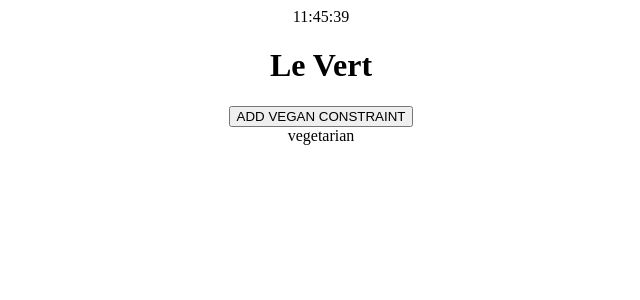
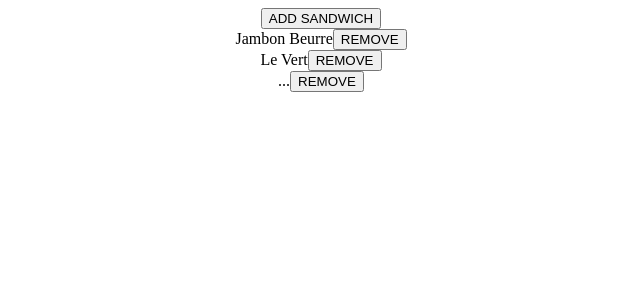
Before and after one commit to wishtack-training/wt-training-angular, an Angular app: page / in a window 1280 px wide. Shown: the top 300 px of the page, without its empty margins (319-959 px from the left). Built offline with nearby package versions, Linux system fonts and the light colour scheme.

Commit message:
Added `<wt-sandwich-gallery>` component.

```diff
--- a/src/app/app.component.html
+++ b/src/app/app.component.html
@@ -1 +1 @@
-<wt-demo></wt-demo>
+<wt-sandwich-gallery></wt-sandwich-gallery>
--- a/src/app/app.module.ts
+++ b/src/app/app.module.ts
@@ -4,11 +4,13 @@ import { BrowserModule } from '@angular/platform-browser';
 import { AppRoutingModule } from './app-routing.module';
 import { AppComponent } from './app.component';
 import { DemoComponent } from './demo/demo.component';
+import { SandwichGalleryComponent } from './sandwich/sandwich-gallery/sandwich-gallery.component';
 
 @NgModule({
     declarations: [
         AppComponent,
-        DemoComponent
+        DemoComponent,
+        SandwichGalleryComponent
     ],
     imports: [
         BrowserModule,
--- /dev/null
+++ b/src/app/sandwich/sandwich-gallery/sandwich-gallery.component.html
@@ -0,0 +1,14 @@
+<button (click)="addSandwich()">ADD SANDWICH</button>
+
+<div>
+    <span>Jambon Beurre</span>
+    <button>REMOVE</button>
+</div>
+<div>
+    <span>Le Vert</span>
+    <button>REMOVE</button>
+</div>
+<div>
+    <span>...</span>
+    <button>REMOVE</button>
+</div>
--- /dev/null
+++ b/src/app/sandwich/sandwich-gallery/sandwich-gallery.component.ts
@@ -0,0 +1,22 @@
+import { Component, OnInit } from '@angular/core';
+import { SandwichStore } from '../sandwich-store';
+
+@Component({
+    selector: 'wt-sandwich-gallery',
+    templateUrl: './sandwich-gallery.component.html',
+    styleUrls: ['./sandwich-gallery.component.scss']
+})
+export class SandwichGalleryComponent implements OnInit {
+
+    sandwichStore = new SandwichStore();
+
+    constructor() {
+    }
+
+    ngOnInit() {
+    }
+
+    addSandwich() {
+        prompt('name ?');
+    }
+}
```
Also changed, not shown: src/app/sandwich/sandwich-gallery/sandwich-gallery.component.scss (added).
